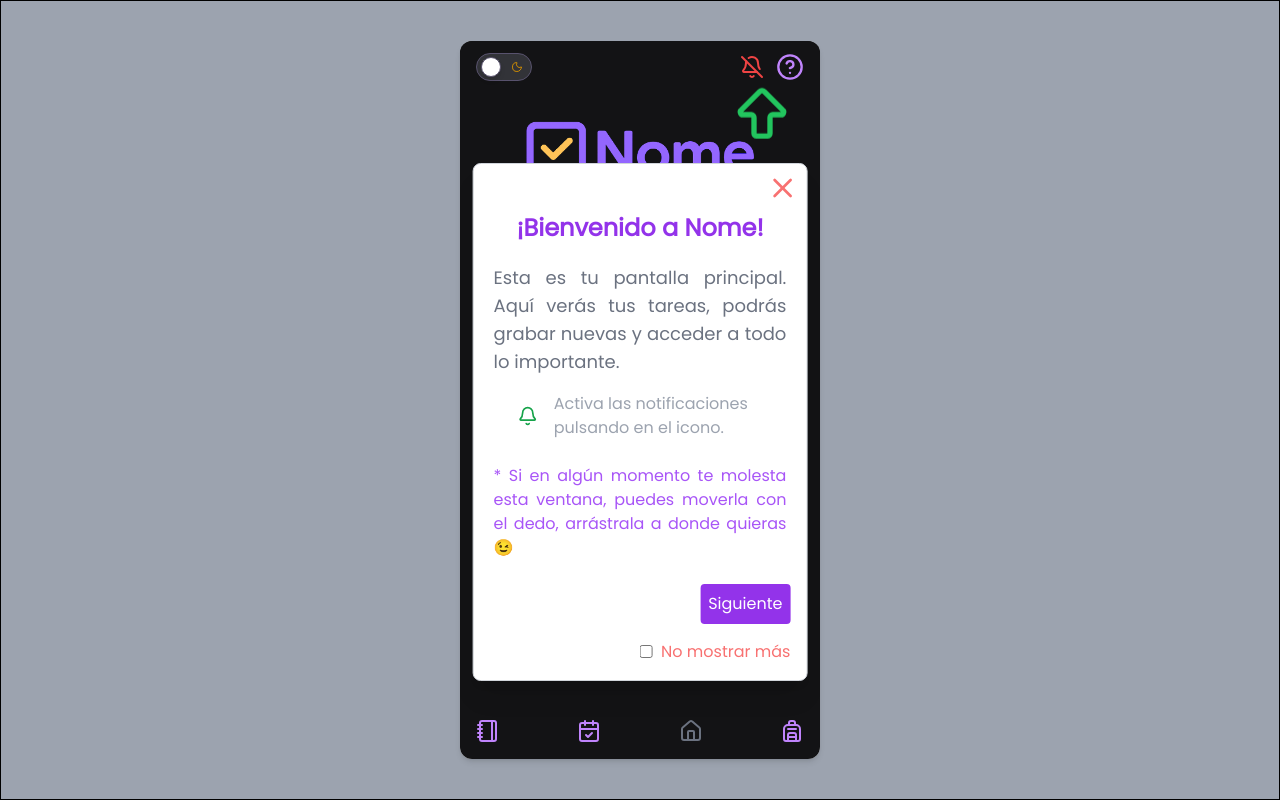
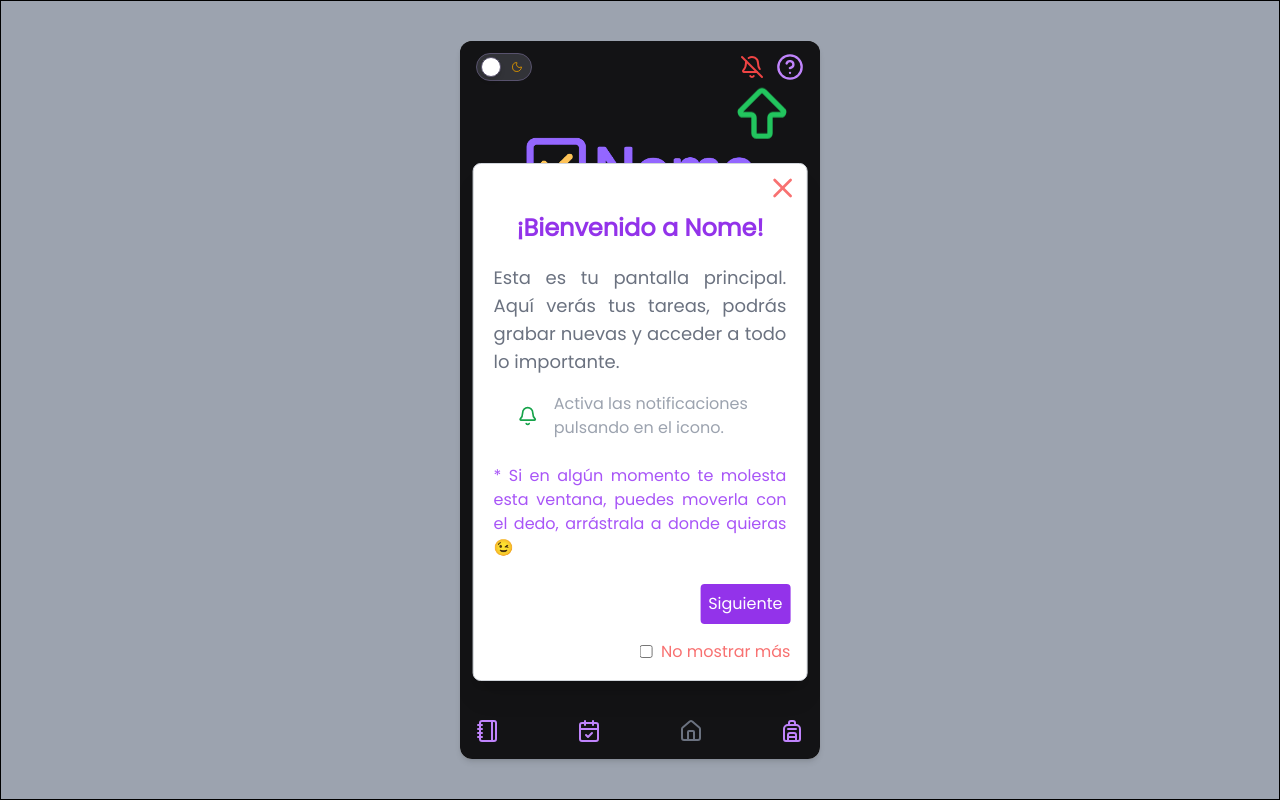
Before and after one commit to cuyssi/Nome, a React (Vite) app in the folder frontend/: page / in a window 1280 px wide. Built offline with nearby package versions, Linux system fonts and the light colour scheme; no server answers.

Commit message:
clean subscriptions

```diff
--- a/frontend/src/components/commons/Wellcome.jsx
+++ b/frontend/src/components/commons/Wellcome.jsx
@@ -11,7 +11,7 @@
 
 const Welcome = () => {
     return (
-        <div className="flex w-full h-auto justify-center items-center mt-4 mb-4">
+        <div className="flex w-full h-auto justify-center items-center mt-8 mb-4">
             <div className="flex flex-col w-full justify-center items-center px-4">
                 <NotificationToggle />
                 <img src={logo_nome} className="w-[90%] mt-10" />
--- a/frontend/src/components/task/Task_count.jsx
+++ b/frontend/src/components/task/Task_count.jsx
@@ -29,7 +29,7 @@
     const totalTodayCount = todayTasks.length;
 
     return (
-        <div className="flex w-full h-auto justify-center items-center mt-6 mb-2">
+        <div className="flex w-full h-auto justify-center items-center mt-8 mb-4">
             <div className="w-full">
                 <div className="flex flex-col w-full">
                     <div className="flex w-full justify-between">
```
Also changed, not shown: 1 other file (tests, documents, lock files or other folders).
